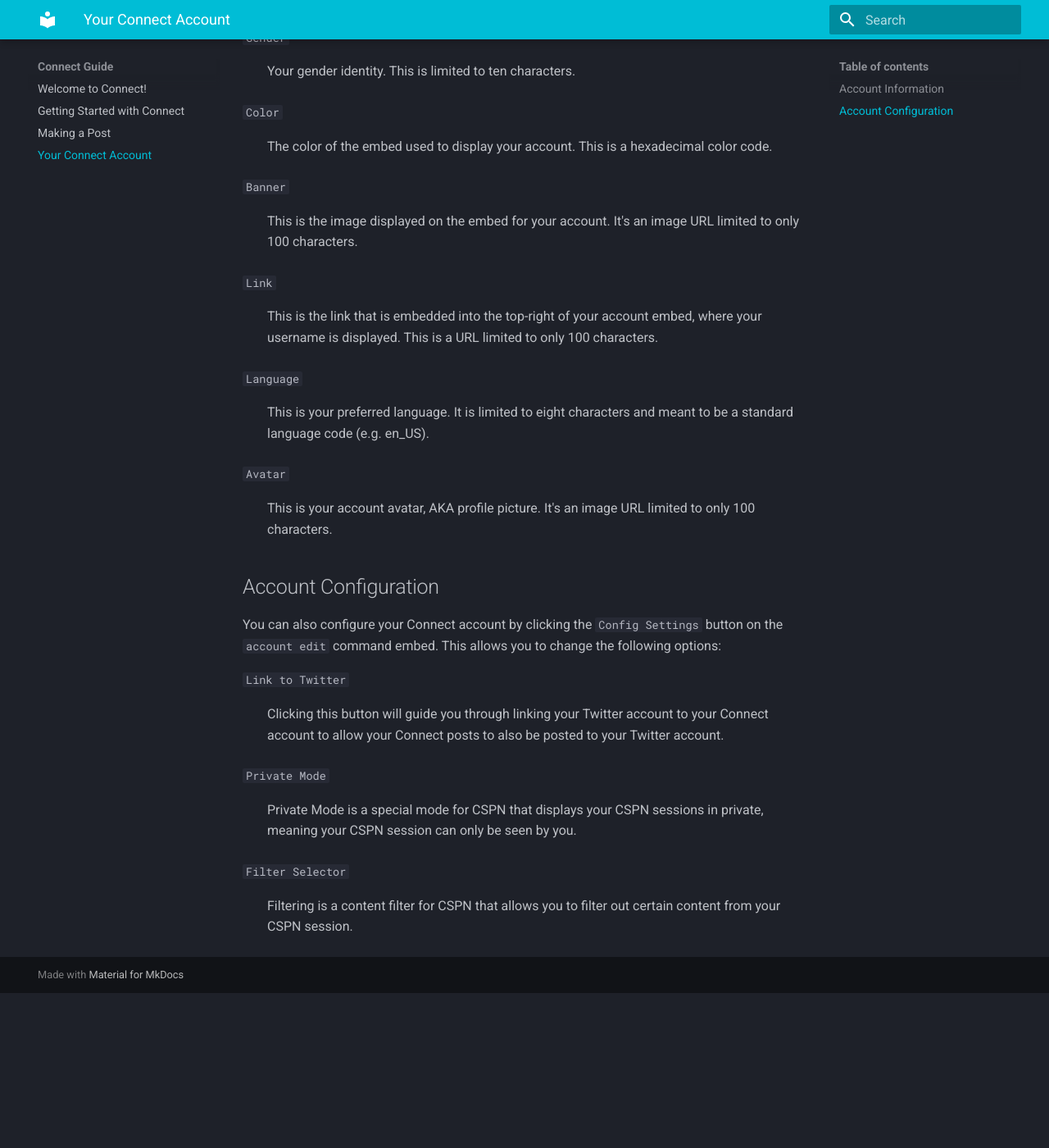
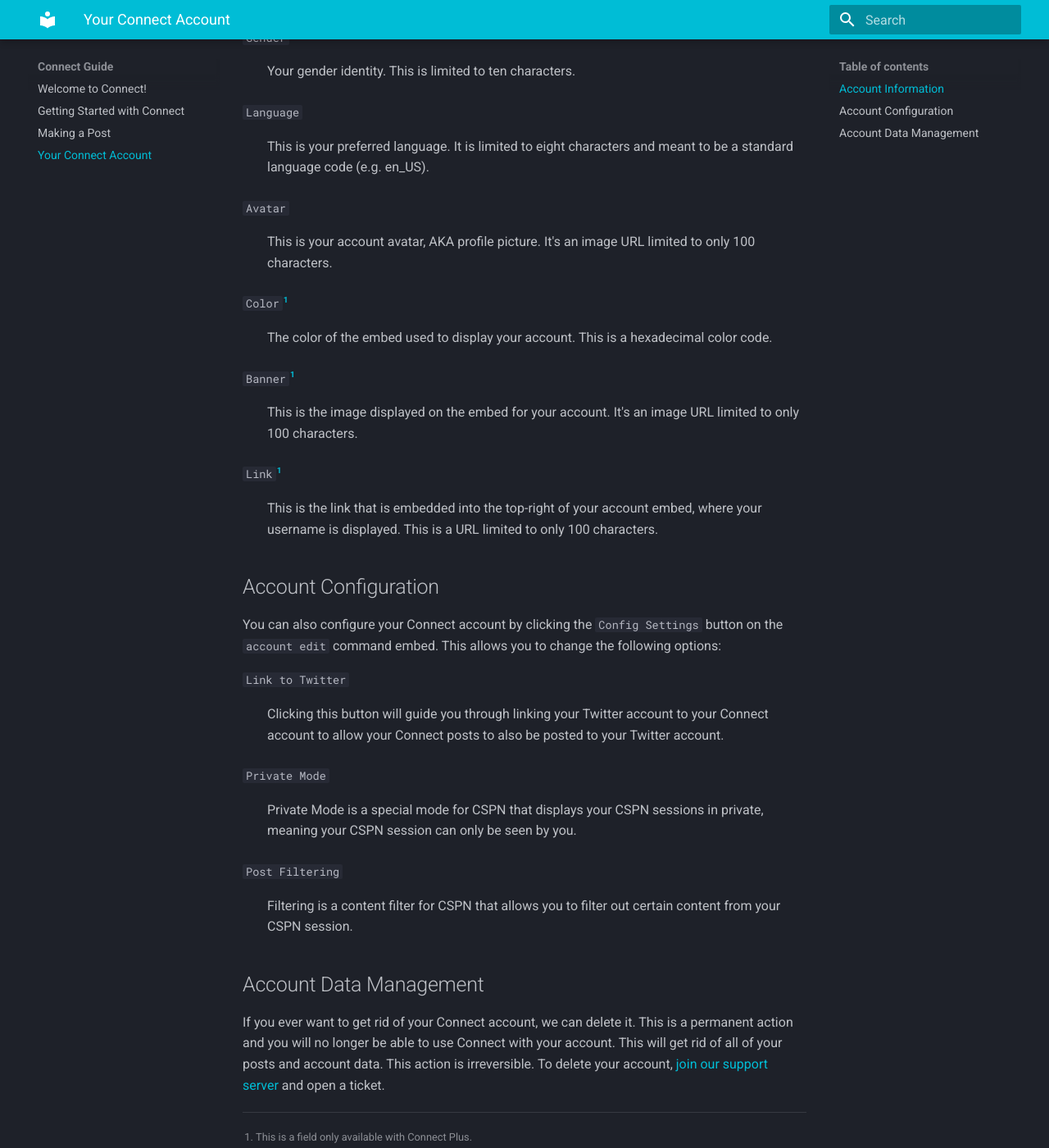
Before and after one commit to Twisea/Connect-Guide, an MkDocs documentation site: the page built from docs/your-account.md, in a window 1280 px wide and 1400 px high, scrolled down 681 px. Shown: the whole window at 82% size. Built offline with MkDocs 1.6.1 and Material for MkDocs 9.7.7, drawn with Linux system fonts in a browser that asks for light colours; before the commit the page ends 1892 px from its top, so only the background shows below that.

Commit message:
Add things to a few files

```diff
--- a/docs/your-account.md
+++ b/docs/your-account.md
@@ -16,20 +16,22 @@ Various pieces of information that you give Connect is what makes up your Connec
 `Gender`
 :   Your gender identity. This is limited to ten characters.
 
-`Color`
-:   The color of the embed used to display your account. This is a hexadecimal color code.
-
-`Banner`
-:   This is the image displayed on the embed for your account. It's an image URL limited to only 100 characters.
-
-`Link`
-:   This is the link that is embedded into the top-right of your account embed, where your username is displayed. This is a URL limited to only 100 characters.
-
 `Language`
 :   This is your preferred language. It is limited to eight characters and meant to be a standard language code (e.g. en_US).
 
 `Avatar`
 :   This is your account avatar, AKA profile picture. It's an image URL limited to only 100 characters.
+
+`Color`[^1]
+:   The color of the embed used to display your account. This is a hexadecimal color code.
+
+`Banner`[^1]
+:   This is the image displayed on the embed for your account. It's an image URL limited to only 100 characters.
+
+`Link`[^1]
+:   This is the link that is embedded into the top-right of your account embed, where your username is displayed. This is a URL limited to only 100 characters.
+
+[^1]: This is a field only available with Connect Plus.
 
 ## Account Configuration
 You can also configure your Connect account by clicking the `Config Settings` button on the `account edit` command embed. This allows you to change the following options:
@@ -40,5 +42,9 @@ You can also configure your Connect account by clicking the `Config Settings` bu
 `Private Mode`
 :   Private Mode is a special mode for CSPN that displays your CSPN sessions in private, meaning your CSPN session can only be seen by you.
 
-`Filter Selector`
+`Post Filtering`
 :   Filtering is a content filter for CSPN that allows you to filter out certain content from your CSPN session.
+
+## Account Data Management
+
+If you ever want to get rid of your Connect account, we can delete it. This is a permanent action and you will no longer be able to use Connect with your account. This will get rid of all of your posts and account data. This action is irreversible. To delete your account, [join our support server](https://discord.gg/E95y2UVqY8) and open a ticket.
--- a/mkdocs.yml
+++ b/mkdocs.yml
@@ -13,8 +13,7 @@ markdown_extensions:
   - pymdownx.tabbed:
       alternate_style: true
   - def_list
-  - attr_list
-  - md_in_html
+  - footnotes
 
 # nav:
 #   - index.md
```
Also changed, not shown: docs/making-a-post.md (+14 -2 lines).
